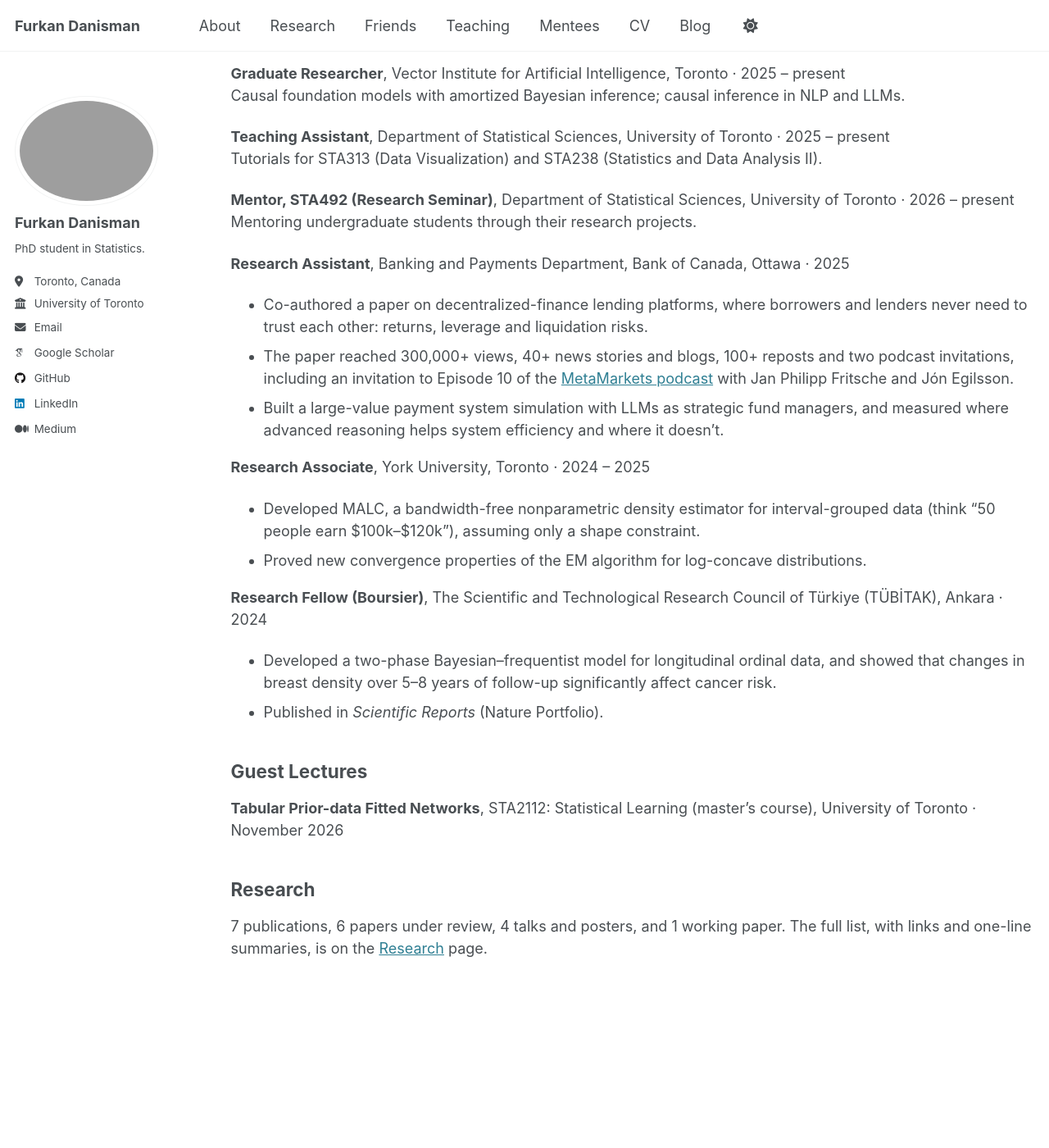
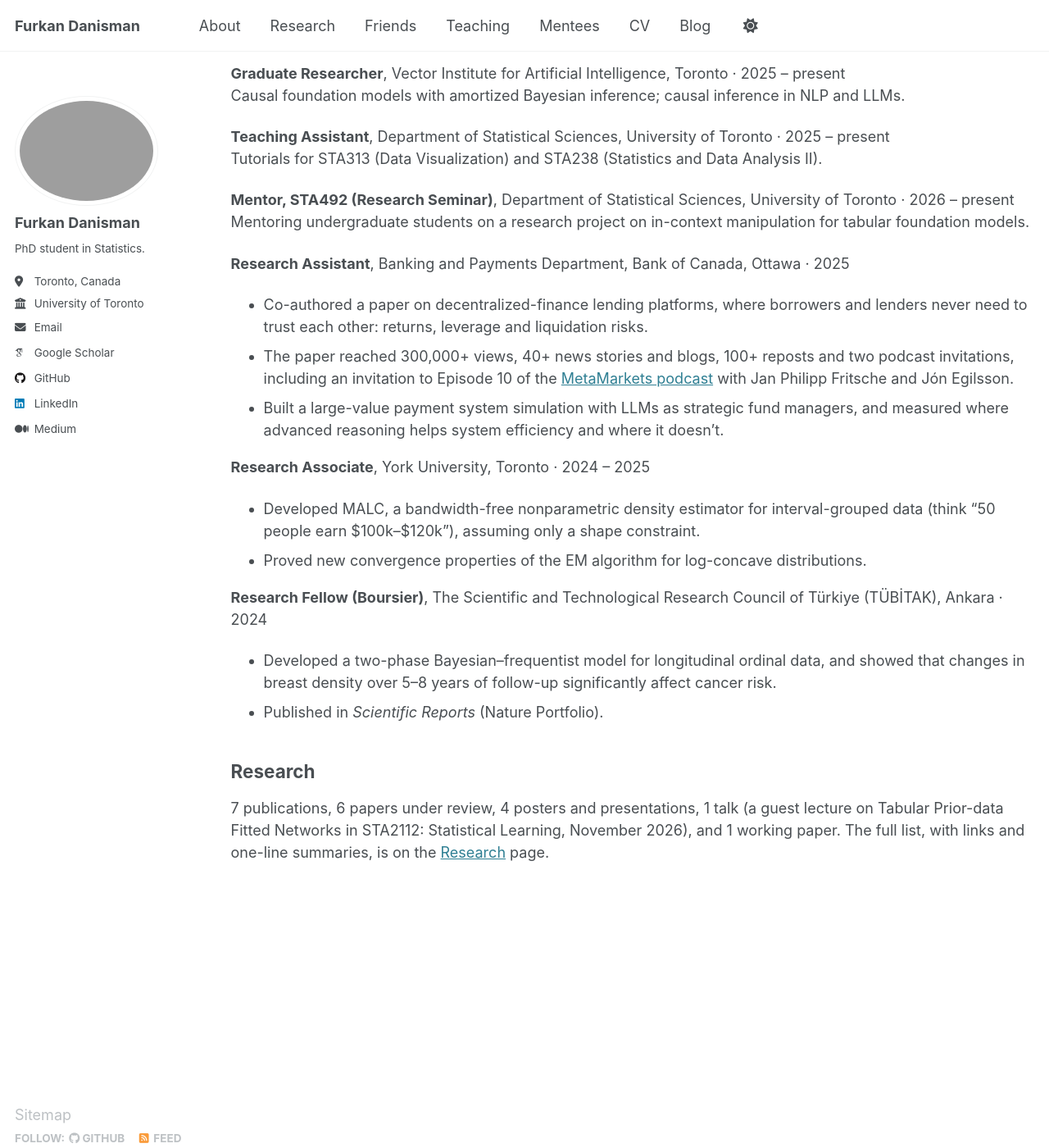
Before and after one commit to FurkanDanisman/FurkanDanisman.github.io, a Jekyll site: the page built from _pages/cv.md, in a window 1280 px wide and 1400 px high, scrolled down 598 px. Shown: the whole window at 82% size. Built offline with Jekyll 4.4.1, drawn with Linux system fonts in a browser that asks for light colours; some web fonts are replaced.

Commit message:
Research → Talks (guest lecture); STA492 project: in-context manipulation for tabular foundation models; new CV PDF
Co-Authored-By: Claude Opus 5.5 <noreply@anthropic.com>

```diff
--- a/_pages/cv.md
+++ b/_pages/cv.md
@@ -31,7 +31,7 @@ Causal foundation models with amortized Bayesian inference; causal inference in
 Tutorials for STA313 (Data Visualization) and STA238 (Statistics and Data Analysis II).
 
 **Mentor, STA492 (Research Seminar)**, Department of Statistical Sciences, University of Toronto · 2026 – present
-Mentoring undergraduate students through their research projects.
+Mentoring undergraduate students on a research project on in-context manipulation for tabular foundation models.
 
 **Research Assistant**, Banking and Payments Department, Bank of Canada, Ottawa · 2025
 - Co-authored a paper on decentralized-finance lending platforms, where borrowers and lenders never need to trust each other: returns, leverage and liquidation risks.
@@ -46,10 +46,6 @@ Mentoring undergraduate students through their research projects.
 - Developed a two-phase Bayesian–frequentist model for longitudinal ordinal data, and showed that changes in breast density over 5–8 years of follow-up significantly affect cancer risk.
 - Published in *Scientific Reports* (Nature Portfolio).
 
-## Guest Lectures
-
-**Tabular Prior-data Fitted Networks**, STA2112: Statistical Learning (master's course), University of Toronto · November 2026
-
 ## Research
 
-7 publications, 6 papers under review, 4 talks and posters, and 1 working paper. The full list, with links and one-line summaries, is on the [Research](/publications/) page.
+7 publications, 6 papers under review, 4 posters and presentations, 1 talk (a guest lecture on Tabular Prior-data Fitted Networks in STA2112: Statistical Learning, November 2026), and 1 working paper. The full list, with links and one-line summaries, is on the [Research](/publications/) page.
--- a/_pages/mentees.html
+++ b/_pages/mentees.html
@@ -5,7 +5,7 @@ permalink: /mentees/
 author_profile: true
 ---
 
-<p>Students I mentor. Since Fall 2026 I'm also a mentor for <b>STA492</b>, the undergraduate research seminar course in Statistical Sciences at the University of Toronto.</p>
+<p>Students I mentor. Since Fall 2026 I'm also a mentor for <b>STA492</b>, the undergraduate research seminar course in Statistical Sciences at the University of Toronto, where we work on <b>in-context manipulation for tabular foundation models</b>.</p>
 
 <ul class="mentees">
 {% for m in site.data.mentees %}
--- a/_pages/publications.html
+++ b/_pages/publications.html
@@ -21,7 +21,7 @@ author_profile: true
 </div>
 
 {% assign pubs = site.publications | sort: 'order' %}
-{% assign sections = "manuscripts|Published|published;underreview|Under Review|under review;conferences|Talks, Posters & Other Peer-Reviewed Contributions|talks & posters;workingpapers|Working Papers|working on it" | split: ";" %}
+{% assign sections = "manuscripts|Published|published;underreview|Under Review|under review;conferences|Other Peer-Reviewed Contributions|posters & presentations;talks|Talks|talks;workingpapers|Working Papers|working on it" | split: ";" %}
 
 {% for s in sections %}
   {% assign parts = s | split: "|" %}
```
Also changed, not shown: other parts of _pages/publications.html (+1 -1 lines), _pages/about.md (+1 -1 lines), _pages/teaching.html (+1 -6 lines), _publications/talks-01-guest-lecture-tabpfn.md (added, +9 -0 lines), 1 other file.
